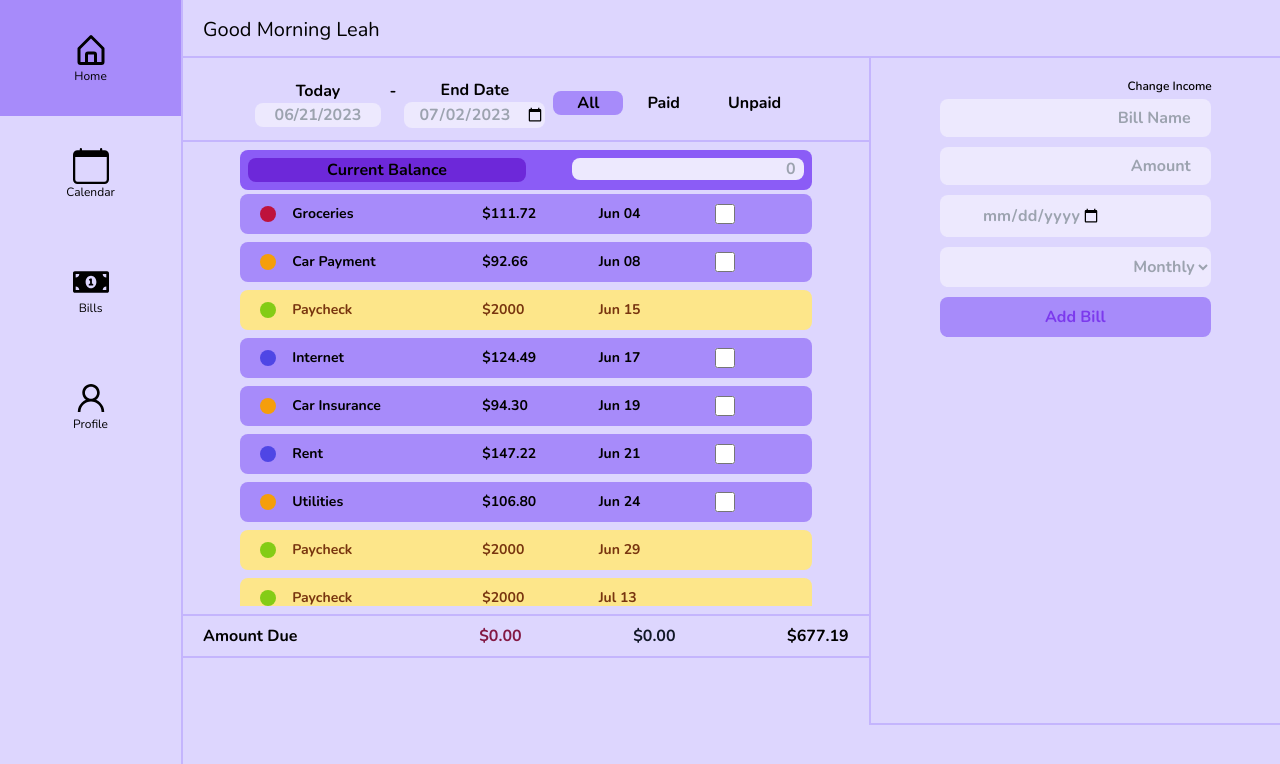
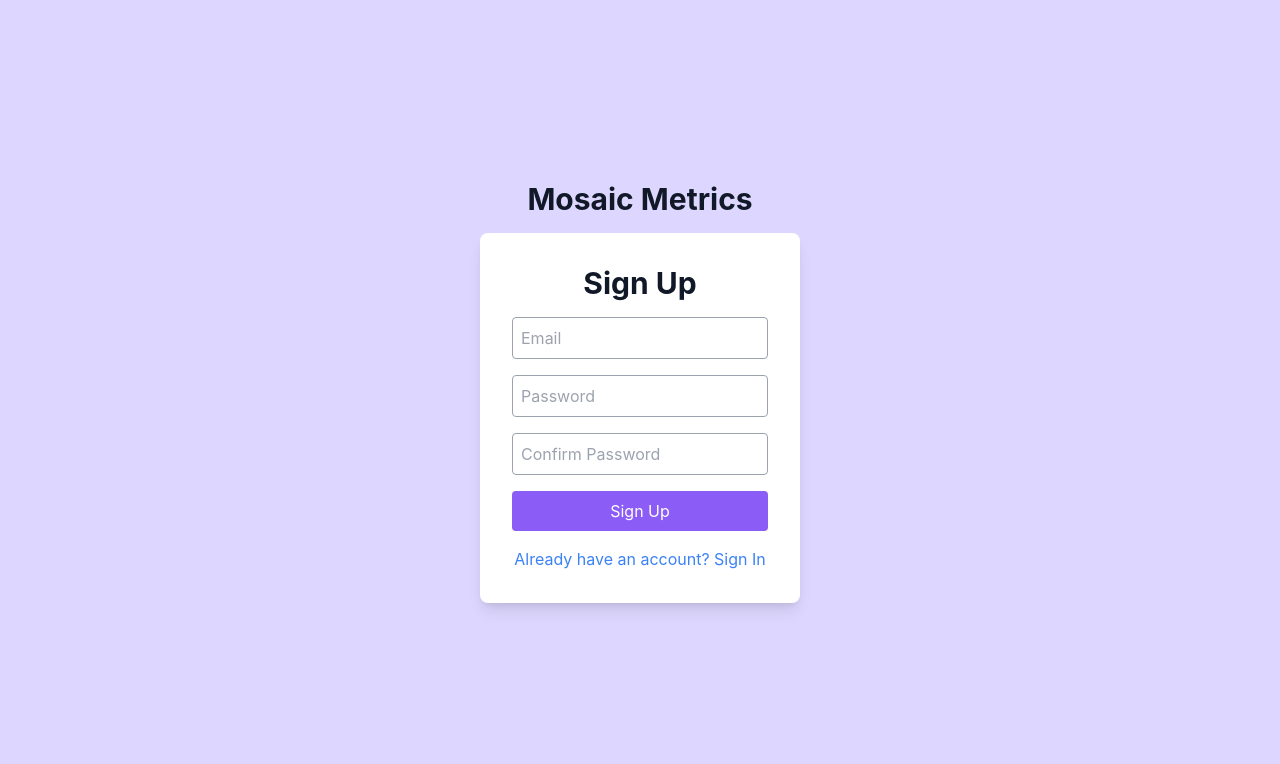
Before and after one commit to jamisonleah/MosaicMetrics, a React (Create React App) app: page /signup in a window 1280 px wide. Shown: the top 764 px of the page. Built offline with nearby package versions, Linux system fonts and the light colour scheme; a web font is replaced by a local one.

Commit message:
ability to signIn and SignUp

```diff
--- a/package.json
+++ b/package.json
@@ -12,6 +12,7 @@
     "react-dom": "^18.2.0",
     "react-icon": "^1.0.0",
     "react-icons": "^4.7.1",
+    "react-router-dom": "^6.15.0",
     "react-scripts": "5.0.1",
     "tailwindcss": "^3.2.4",
     "web-vitals": "^2.1.0"
--- a/src/App.js
+++ b/src/App.js
@@ -1,10 +1,19 @@
 import './App.css';
 import HomeScreen from './containers/feature containers/views/organisms/Home';
+import SignIn from './containers/feature containers/views/organisms/SignIn';
+import SignUp from './containers/feature containers/views/organisms/SignUp';
+import { BrowserRouter as Router, Routes, Route } from "react-router-dom";
+
 function App() {
   return (
-    <div className="App font-Nunito">
-      <HomeScreen />
-    </div>
+    <Router>
+      <Routes>
+        <Route path="/" element={<SignIn />} />
+        <Route path="/signup" element={<SignUp />} />
+        <Route path="/home" element={<HomeScreen />} />
+        {/* Other routes */}
+      </Routes>
+    </Router>
   );
 }
 
--- /dev/null
+++ b/src/containers/feature containers/controllers/atoms/FireBaseAuthenticator.js
@@ -0,0 +1,58 @@
+// Import the functions you need from the SDKs you need
+import { initializeApp } from "firebase/app";
+import { getAnalytics } from "firebase/analytics";
+import { getAuth, createUserWithEmailAndPassword, signInWithEmailAndPassword } from "firebase/auth";
+
+// Add SDKs for Firebase products that you want to use
+// Email/Password Authentication and Google Authentication are enabled
+// https://firebase.google.com/docs/web/setup#available-libraries
+const FireBaseAuthenticator = () => {
+    // Your web app's Firebase configuration
+    // For Firebase JS SDK v7.20.0 and later, measurementId is optional
+    const firebaseConfig = {
+        apiKey: "AIzaSyDyLDFkP7JvAiAe4S8OWbO-7mV6SV6XFto",
+        authDomain: "local-budget.firebaseapp.com",
+        projectId: "local-budget",
+        storageBucket: "local-budget.appspot.com",
+        messagingSenderId: "329736133390",
+        appId: "1:329736133390:web:10b46249eff444b18e555f",
+        measurementId: "G-RPWHX0V99T"
+    };
+
+    // Initialize Firebase
+    const app = initializeApp(firebaseConfig);
+    const analytics = getAnalytics(app);
+
+    const signUp = (email, password) => {
+        const auth = getAuth();
+        createUserWithEmailAndPassword(auth, email, password)
+            .then((userCredential) => {
+                // Signed in
+                const user = userCredential.user;
+                console.log(user);
+            })
+            .catch((error) => {
+                const errorCode = error.code;
+                const errorMessage = error.message;
+                console.log(errorCode, errorMessage);
+            });
+    }
+
+    const signIn = (email, password) => {
+        const auth = getAuth();
+        signInWithEmailAndPassword(auth, email, password)
+            .then((userCredential) => {
+                // Signed in
+                const user = userCredential.user;
+                console.log(user);
+            })
+            .catch((error) => {
+                const errorCode = error.code;
+                const errorMessage = error.message;
+                console.log(errorCode, errorMessage);
+            });
+    }
+    return { signUp, signIn };
+}
+
+export default FireBaseAuthenticator;
--- /dev/null
+++ b/src/containers/feature containers/views/organisms/SignIn.js
@@ -0,0 +1,69 @@
+import React from "react";
+import FireBaseAuthenticator from "../../controllers/atoms/FireBaseAuthenticator";
+import { Link, useNavigate } from "react-router-dom";
+
+const SignIn = () => {
+
+    const [email, setEmail] = React.useState("");
+    const [password, setPassword] = React.useState("");
+    const authenticator = FireBaseAuthenticator();
+    const navigate = useNavigate();
+
+    const handleSubmit = (e) => {
+        //TODO: Add error handling
+        e.preventDefault();
+        authenticator.signIn(email, password);
+        navigate("/home");
+    }
+
+    //Test SignIn
+    const [error, setError] = React.useState(null); // Handle / display error
+
+
+    return (
+        <div className="flex flex-col justify-center items-center h-screen w-screen bg-violet-200">
+            <h1 className="text-3xl font-bold text-gray-900"> Mosaic Metrics </h1>
+
+            <div className="flex flex-col justify-center items-center bg-white rounded-lg shadow-lg p-8 m-4">
+                <h1 className="text-3xl font-bold text-gray-900">Sign In</h1>
+                <form className="flex flex-col justify-center items-center">
+                    <input
+                        className="border border-gray-400 w-64 p-2 rounded mt-4"
+                        type="email"
+                        placeholder="Email"
+                        value={email}
+                        onChange={(e) => setEmail(e.target.value)}
+                    />
+                    <input
+                        className="border border-gray-400 w-64 p-2 rounded mt-4"
+                        type="password"
+                        placeholder="Password"
+                        value={password}
+                        onChange={(e) => setPassword(e.target.value)}
+                    />
+
+                    {/* TODO: Add error handling */}
+                    {/* Display error message if error is not null */}
+                    {error && <p className="text-red-500">{error}</p>}
+                    {/*End TODO: Add error handling */}
+
+
+                    <button
+                        className="bg-violet-500 text-white w-64 p-2 rounded mt-4"
+                        type="submit"
+                        onClick={handleSubmit}
+                    >
+                        Sign In
+                    </button>
+                </form>
+                <div className="flex flex-col justify-center items-center">
+                    <Link to="/signup" className="text-blue-500 mt-4">
+                        Don't have an account? Sign Up
+                    </Link>
+                </div>
+
+            </div>
+        </div>
+    );
+}
+export default SignIn;
--- /dev/null
+++ b/src/containers/feature containers/views/organisms/SignUp.js
@@ -0,0 +1,73 @@
+import React from "react";
+import FireBaseAuthenticator from "../../controllers/atoms/FireBaseAuthenticator";
+import { Link } from "react-router-dom";
+
+const SignUp = () => {
+    const [email, setEmail] = React.useState("");
+    const [password, setPassword] = React.useState("");
+    const [passwordConfirm, setPasswordConfirm] = React.useState("");
+    const authenticator = FireBaseAuthenticator();
+
+    const [error, setError] = React.useState(null); // Handle / display error
+
+    const handleSubmit = (e) => {
+        e.preventDefault();
+
+        if (password === passwordConfirm) {
+            authenticator.signUp(email, password); // Call the signUp function
+        } else {
+            // Handle password mismatch error
+            setError("Passwords do not match");
+        }
+    }
+
+    return (
+        <div className="flex flex-col justify-center items-center h-screen w-screen bg-violet-200">
+            <h1 className="text-3xl font-bold text-gray-900"> Mosaic Metrics </h1>
+
+            <div className="flex flex-col justify-center items-center bg-white rounded-lg shadow-lg p-8 m-4">
+                <h1 className="text-3xl font-bold text-gray-900">Sign Up</h1>
+                <form className="flex flex-col justify-center items-center">
+                    <input
+                        className="border border-gray-400 w-64 p-2 rounded mt-4"
+                        type="email"
+                        placeholder="Email"
+                        value={email}
+                        onChange={(e) => setEmail(e.target.value)}
+                    />
+                    <input
+                        className="border border-gray-400 w-64 p-2 rounded mt-4"
+                        type="password"
+                        placeholder="Password"
+                        value={password}
+                        onChange={(e) => setPassword(e.target.value)}
+                    />
+                    <input
+                        className="border border-gray-400 w-64 p-2 rounded mt-4"
+                        type="password"
+                        placeholder="Confirm Password"
+                        value={passwordConfirm}
+                        onChange={(e) => setPasswordConfirm(e.target.value)}
+                    />
+                    {/* Display error message if error is not null */}
+                    {error && <p className="text-red-500">{error}</p>}
+                    <button
+                        className="bg-violet-500 text-white w-64 p-2 rounded mt-4"
+                        type="submit"
+                        onClick={handleSubmit}
+                    >
+                        Sign Up
+                    </button>
+                </form>
+                <div className="flex flex-col justify-center items-center">
+                    <Link to="/" className="text-blue-500 mt-4">
+                        Already have an account? Sign In
+                    </Link>
+                </div>
+
+            </div>
+        </div>
+    );
+};
+
+export default SignUp;
```
Also changed, not shown: 1 other file (tests, documents, lock files or other folders).
